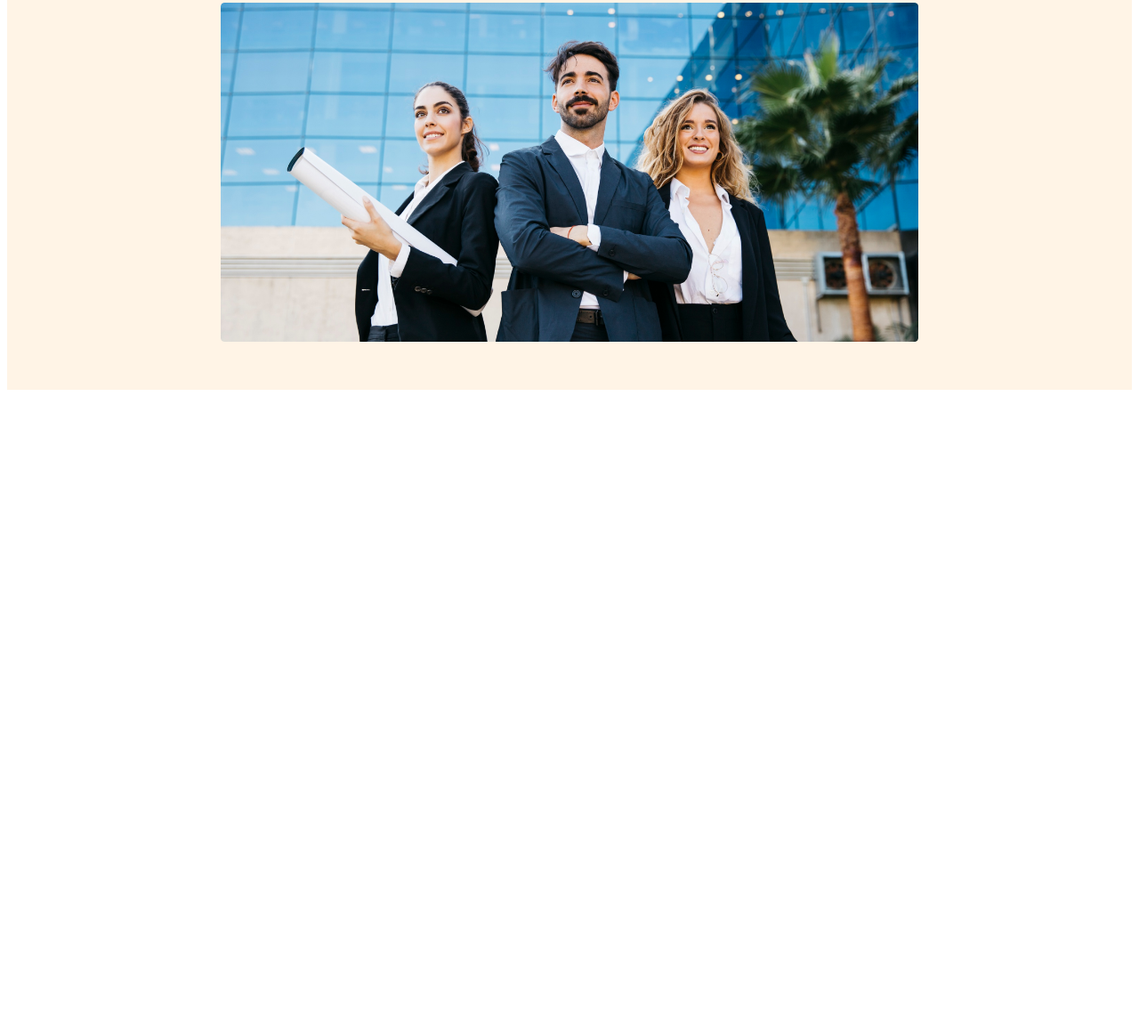
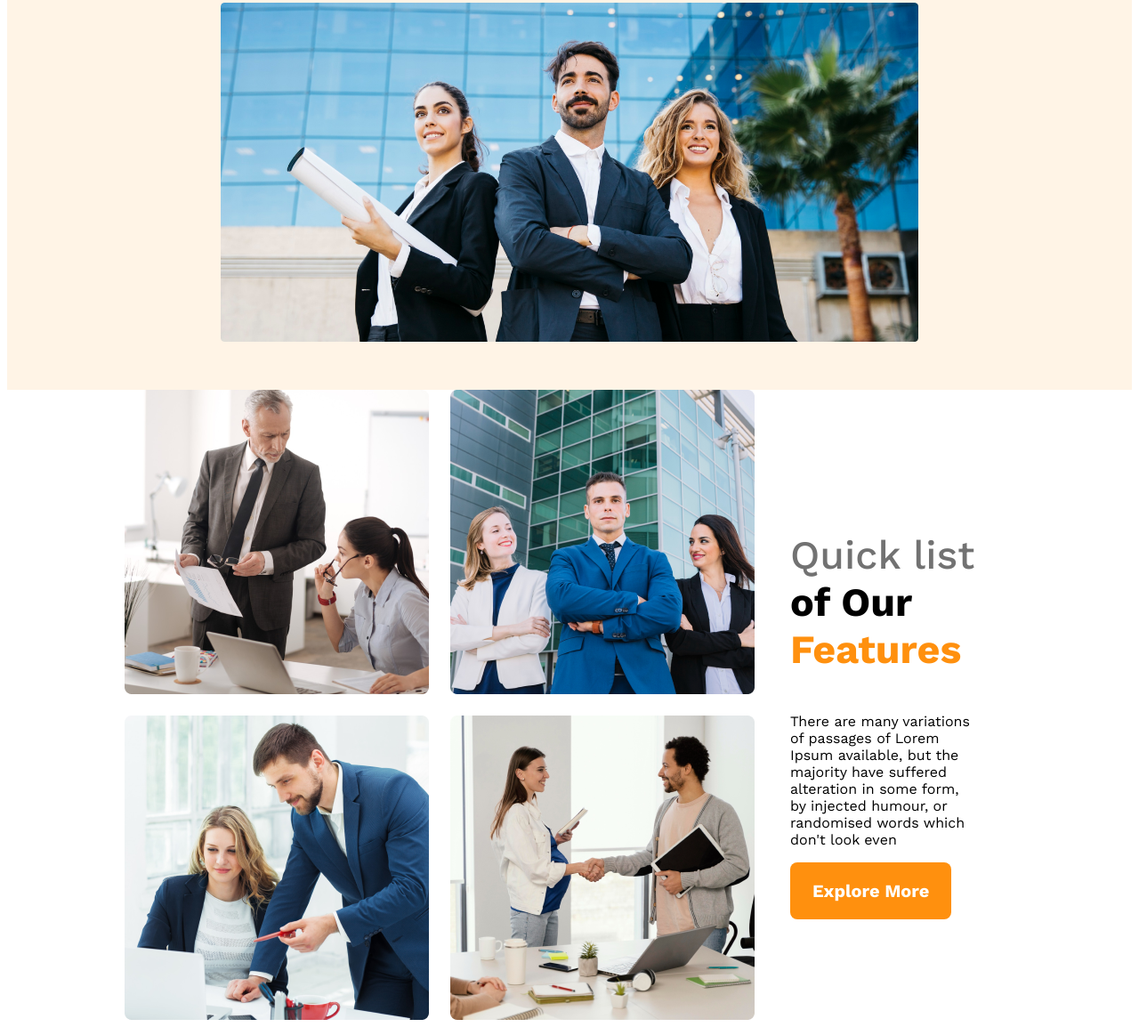
Before and after one commit to DeV-Hridoy/g3-architects-website, a plain HTML site: page index.html in a window 1280 px wide. Shown: the part 573-1727 px from the top of the page at 89% size. Before the commit the page ends 1019 px from the top, so only its background shows below. Drawn offline with nearby package versions, Linux system fonts and the light colour scheme.

Commit message:
features content added

```diff
--- a/index.html
+++ b/index.html
@@ -9,7 +9,7 @@
 </head>
 
 <body>
-
+<!-- Header start -->
     <header>
         <nav>
             <h3 class="nav-title">G3 Architects</h3>
@@ -32,7 +32,28 @@
 
     </header>
 
+    <!-- main start -->
+
     <main>
+        <!-- Teams Section -->
+
+        <section class="teams-container">
+            <div class="teams-img-conitaner">
+                <img src="./images/team1.png" alt="">
+                <img src="./images/team2.png" alt="">
+                <img src="./images/team3.png" alt="">
+                <img src="./images/team4.png" alt="">
+
+            </div>
+            <div class="teams-content">
+                <h3 class="teams-title"><span class="quick-list">Quick list</span> <span>of Our</span> <span class="text-features">Features</span></h3>
+
+                <p class="teams-description">There are many variations of passages of Lorem Ipsum available, but the majority have suffered alteration in some form, by injected humour, or randomised words which don't look even</p>
+
+                <button class="btn-primary">Explore More</button>
+
+            </div>
+        </section>
 
     </main>
 
--- a/styles/architects.css
+++ b/styles/architects.css
@@ -67,36 +67,70 @@
   color: #727272;
 }
 
-.banner img{
+.banner img {
   margin-top: 20px;
   width: 100%;
 }
 
+/* main styles */
 
+main {
+  max-width: 1000px;
+  margin: 0 auto;
+}
+
+.teams-container {
+  display: flex;
+  align-items: center;
+}
+
+.teams-img-conitaner {
+  display: grid;
+  grid-template-columns: repeat(2, 1fr);
+  gap: 1.5rem;
+}
+/* .teams-img-conitaner img{
+    width: 100%;
+} */
+
+.teams-title {
+  font-size: 2.8rem;
+}
+
+.teams-title .quick-list {
+  color: #727272;
+  font-weight: 500;
+}
+
+.teams-title .text-features {
+  color: #ff900e;
+  font-weight: 700;
+}
+.teams-content {
+  padding-right: 40px;
+  padding-left: 40px;
+}
 
 /* responsive media quary */
 
 /* mobile devices */
 
 @media screen and (max-width: 576px) {
-    header{
+  header {
     padding: 20px;
   }
-    nav{
+  nav {
     flex-direction: column;
   }
-
 }
 
 /* medium devices or Tablet */
 
 @media screen and (min-width: 576px) and (max-width: 960px) {
-
-    header{
+  header {
     padding: 50px;
   }
-    nav{
+  nav {
     flex-direction: column;
   }
-
 }
```
Lines whose indentation alone changed are shown as unchanged.
